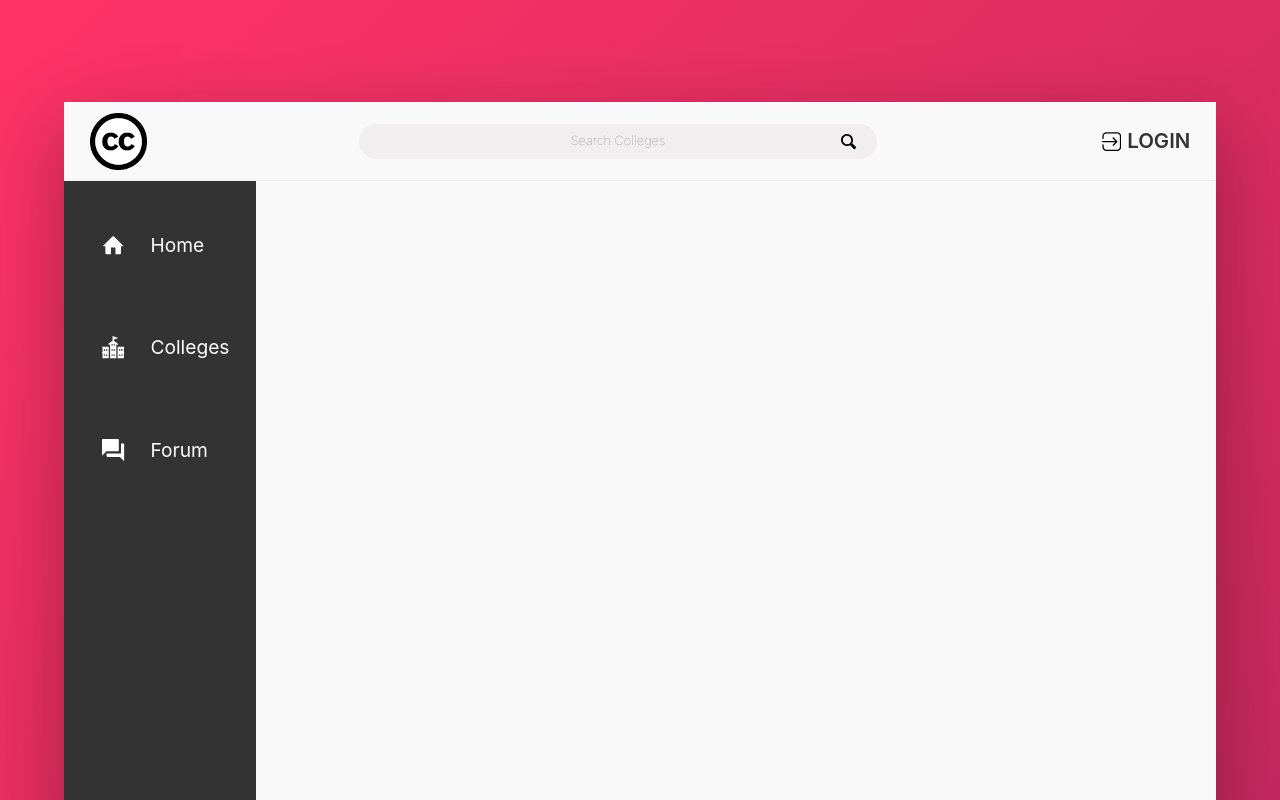
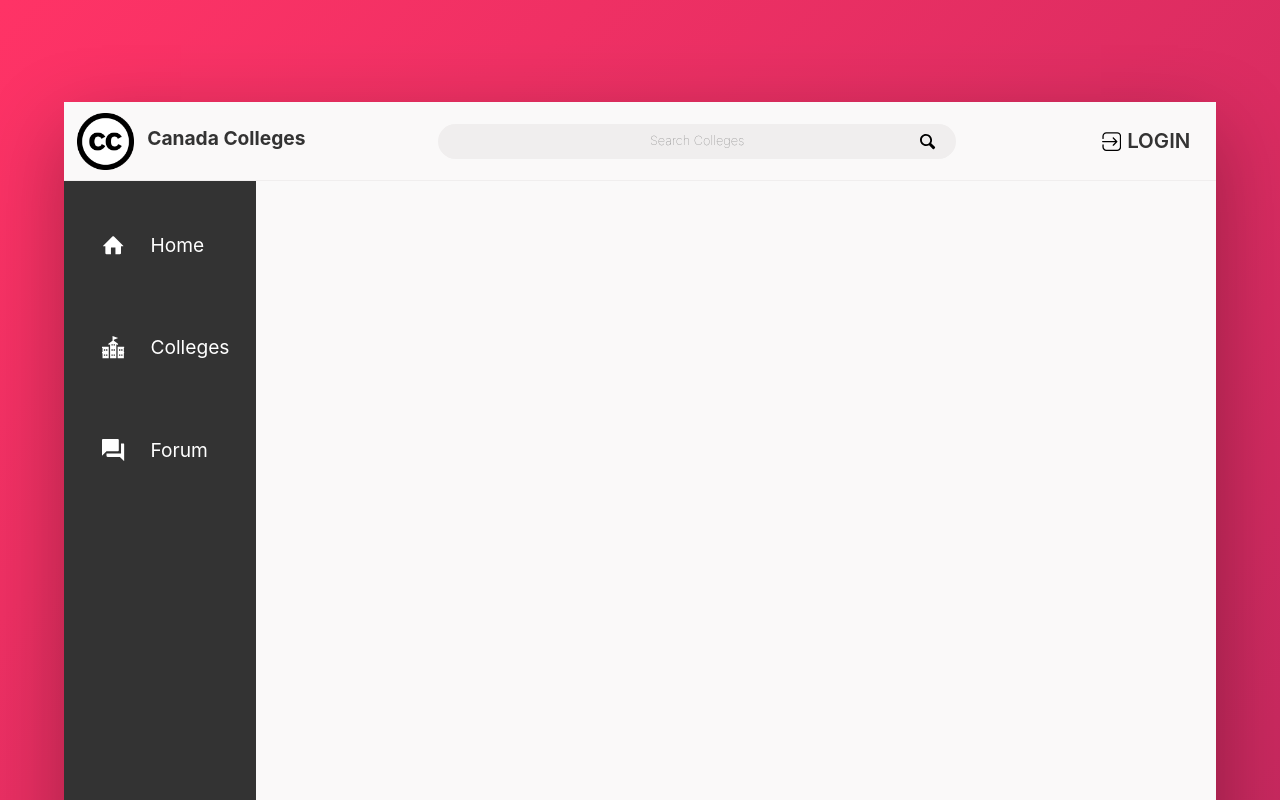
Before and after one commit to RevanthKumarMulluri/CanadaColleges, a React (Create React App) app: page / in a window 1280 px wide. Shown: the top 800 px of the page. Built offline with nearby package versions, Linux system fonts and the light colour scheme.

Commit message:
added logo text

```diff
--- a/src/containers/navbar/Navbar.js
+++ b/src/containers/navbar/Navbar.js
@@ -56,7 +56,10 @@ const Navbar = () => {
     }
     return (
         <header className={classes.nav_header}>
-            <img src={logo} className={classes.logo} alt='' />
+            <div className={classes.logo}>
+                <img src={logo} className={classes.logo_img} alt='' />
+                <span className={classes.logo_text}>Canada Colleges</span>
+            </div>
             <form className={classes.nav_serach}>
                 <input type='text' className={classes.nav_search_input} placeholder="Search Colleges" />
                 <button className={classes.search_button}>
--- a/src/containers/navbar/Navbar.module.scss
+++ b/src/containers/navbar/Navbar.module.scss
@@ -11,8 +11,15 @@
 }
 
 .logo{
-    margin-left: 2rem;
-    height : 4.5rem;
+    &_img {
+        margin: 0 1rem;
+        height : 4.5rem;
+    }
+    &_text {
+        font-size: 1.5rem;
+        text-align: center;
+        font-weight: 700;
+    }
 }
 
 .nav_serach{
```
